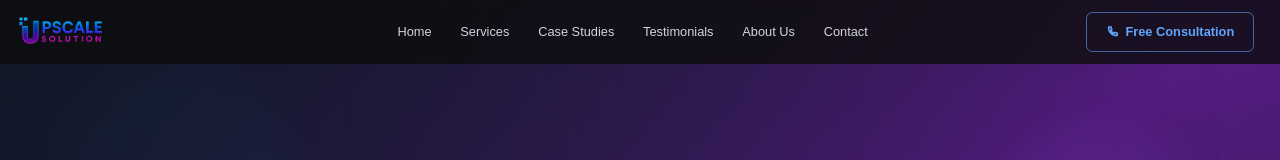
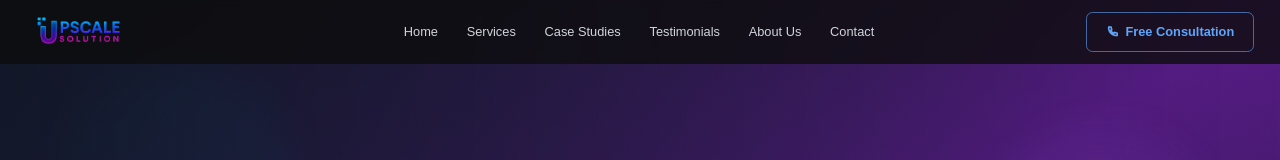
Before and after one commit to CSNET-OF-RAHUL/upscale-solution-website, a Next.js app in the folder Upscale_Dev/: page / in a window 1280 px wide. Shown: the top 160 px of the page. Built offline with nearby package versions, Linux system fonts and the light colour scheme.

Commit message:
Update Header.tsx

```diff
--- a/Upscale_Dev/app/components/Header.tsx
+++ b/Upscale_Dev/app/components/Header.tsx
@@ -36,7 +36,7 @@ export default function Header() {
       <nav className="w-full px-6 lg:px-8">
         <div className="flex items-center justify-between h-20">
           {/* Logo */}
-          <Link href="/" className="flex-shrink-0 scale-125 sm:scale-150 lg:scale-[1.85] transition-transform duration-300">
+          <Link href="/" className="flex-shrink-0 pl-4 scale-125 sm:scale-150 lg:scale-[1.85] transition-transform duration-300">
             <Logo />
           </Link>
 
```
